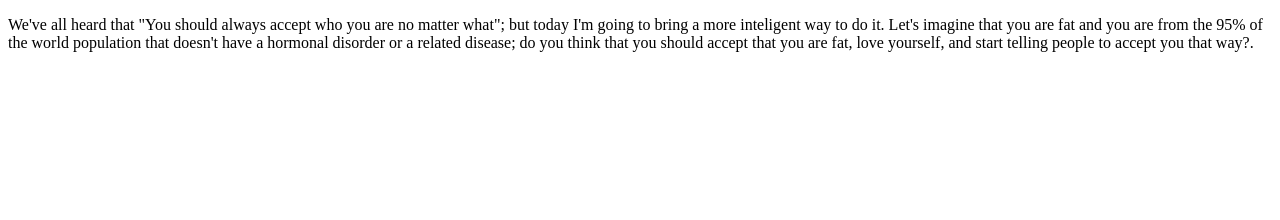
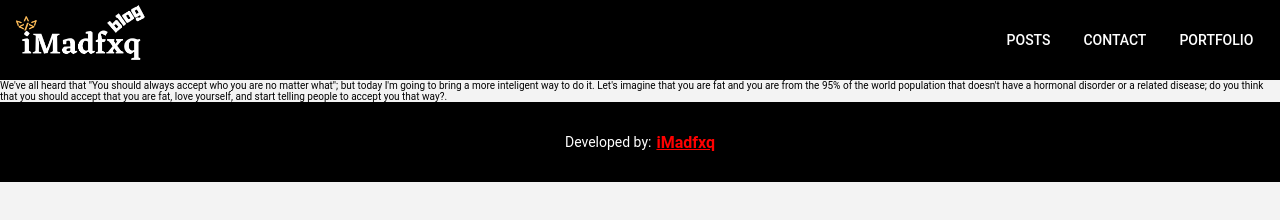
Before and after one commit to iMadfxq/my-blog, a plain HTML site: page posts/1-acceptance.html in a window 1280 px wide. Drawn offline with Linux system fonts and the light colour scheme.

Commit message:
Copied and pasted header and footer design from the main page

```diff
--- a/css/style.css
+++ b/css/main-page.css
@@ -187,6 +187,7 @@ header {
   margin-inline-start: 30px;
   font-size: 1.1rem;
 }
+
 /* FOOTER */
 .footer__info {
   width: 100%;
--- /dev/null
+++ b/css/posts.css
@@ -0,0 +1,86 @@
+* {
+  box-sizing: border-box;
+  margin: 0;
+  padding: 0;
+  scroll-behavior: smooth;
+  text-decoration: none;
+}
+html {
+  font-size: 62.5%;
+  font-family: var(--primary-font);
+  background-color: rgb(243, 243, 243);
+}
+:root {
+  --primary-font: 'Roboto', sans-serif;
+}
+
+/* HEADER */
+header {
+  display: flex;
+  flex-direction: row;
+  justify-content: space-between;
+  align-items: center;
+  width: 100%;
+  height: 80px;
+  background-color: black;
+  font-weight: 500;
+}
+.header__logo {
+  display: flex;
+  justify-content: center;
+  align-items: center;
+  margin-inline-start: 10px;
+}
+.header__logo a {
+  display: flex;
+  width: 140px;
+}
+.header__logo img {
+  width: inherit;
+}
+.header__nav {
+  display: flex;
+  justify-content: space-around;
+  align-items: center;
+  width: 280px;
+  margin-inline-end: 10px;
+}
+.header__nav a {
+  font-size: 1.4rem;
+  text-decoration: none;
+  color: white;
+  padding: 20px 10px;
+}
+
+
+
+/* FOOTER */
+.footer__info {
+  width: 100%;
+  height: 80px;
+  background-color: black;
+  display: flex;
+  justify-content: center;
+  align-items: center;
+  font-size: 1.4rem;
+}
+.footer__info a {
+  color: white;
+  min-width: 100%;
+  min-height: 100%;
+  display: flex;
+  justify-content: center;
+  align-items: center;
+  transition: 500ms;
+}
+.footer__info a:hover {
+  font-size: 1.5rem;
+  text-decoration: underline;
+}
+.footer__info span {
+  color: red;
+  margin-inline-start: 5px;
+  font-size: 1.6rem;
+  font-weight: bold;
+  text-decoration: underline;
+}
--- a/posts/1-acceptance.html
+++ b/posts/1-acceptance.html
@@ -4,12 +4,32 @@
   <meta charset="UTF-8">
   <meta http-equiv="X-UA-Compatible" content="IE=edge">
   <meta name="viewport" content="width=device-width, initial-scale=1.0">
+  <link rel="stylesheet" href="../css/posts.css">
   <title>Acceptance</title>
 </head>
 <body>
-  <p>We've all heard that "You should always accept who you are no matter what"; but today I'm going to bring a more inteligent way to do it.
+  <header>
+    <div class="header__logo">
+      <a href="index.html">
+        <img src="../resources/iMadfxq_blog.png" alt="iMadfxq's blog logo">
+      </a>
+    </div>
+    <nav class="header__nav">
+      <a href="#">POSTS</a>
+      <a href="#">CONTACT</a>
+      <a href="#">PORTFOLIO</a>
+    </nav>
+  </header>
+  <main>
+    <p>We've all heard that "You should always accept who you are no matter what"; but today I'm going to bring a more inteligent way to do it.
 
-    Let's imagine that you are fat and you are from the 95% of the world population that doesn't have a hormonal disorder or a related disease; do you think that you should accept that you are fat, love yourself, and start telling people to accept you that way?.
-  </p>
+      Let's imagine that you are fat and you are from the 95% of the world population that doesn't have a hormonal disorder or a related disease; do you think that you should accept that you are fat, love yourself, and start telling people to accept you that way?.
+    </p>
+  </main>
+  <footer>
+    <section class="footer__info">
+      <a href="https://imadfxq.github.io/myOwnWebPage/">Developed by:<span>iMadfxq</span></a>
+    </section>
+  </footer>
 </body>
 </html>
```
Also changed, not shown: index.html (+1 -1 lines).
